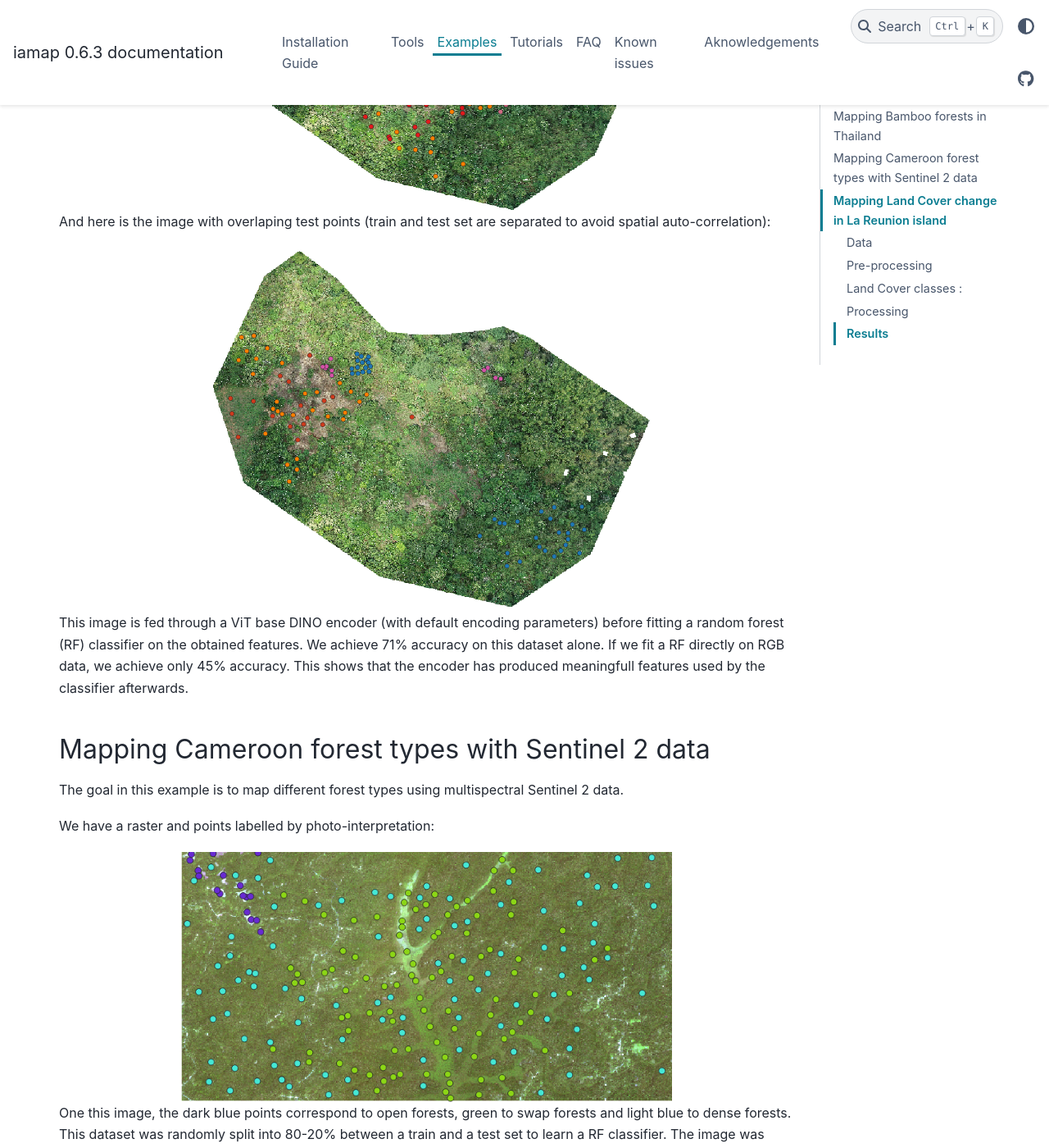
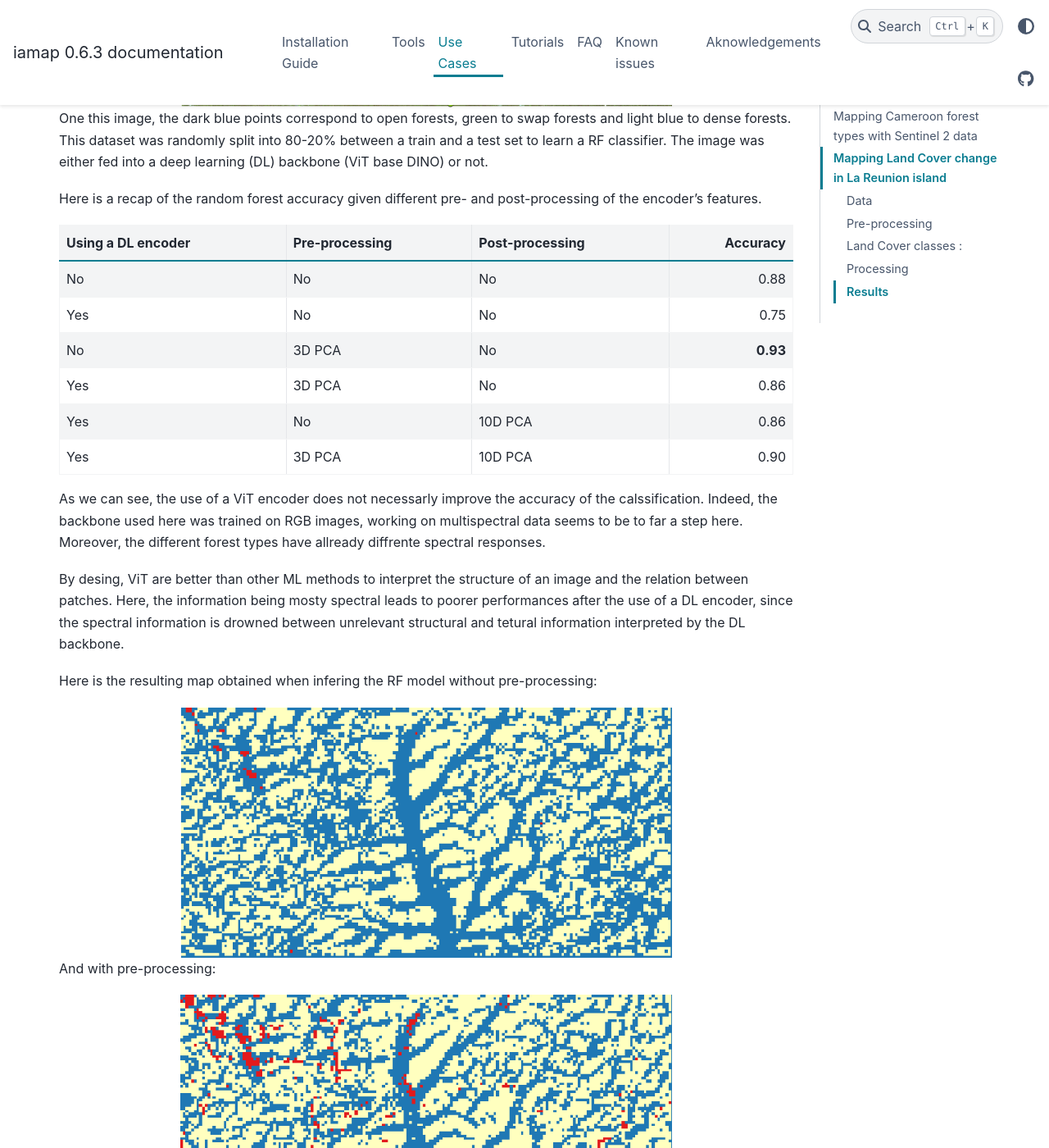
Before and after one commit to umr-amap/iamap, a Sphinx documentation site: the page built from docs/source/examples.md, in a window 1280 px wide and 1400 px high, scrolled down 617 px. Shown: the whole window at 82% size. Built offline with Sphinx 7.4.7 and the PyData theme 0.15.4, drawn with Linux system fonts in a browser that asks for light colours; some of the changed text lies outside the part shown.

Commit message:
change section name and remove bamboo example for now

````diff
--- a/docs/source/examples.md
+++ b/docs/source/examples.md
@@ -1,30 +1,30 @@
-# Examples
+# Use Cases
 
 
-## Mapping Bamboo forests in Thailand
+<!-- ## Mapping Bamboo forests in Thailand -->
 
 
-The goal in this example is to map bamboo forests in Thailand using UAV RGB data.
-Here is the image with overlaping training points (the different colors correspond to different bamboo species):
+<!-- The goal in this example is to map bamboo forests in Thailand using UAV RGB data. -->
+<!-- Here is the image with overlaping training points (the different colors correspond to different bamboo species): -->
 
-```{image} ./_static/examples/drone_train.png
-:alt: Image with training GT points
-:class: centered-image
-:width: 600px
-:align: center
-```
+<!-- ```{image} ./_static/examples/drone_train.png -->
+<!-- :alt: Image with training GT points -->
+<!-- :class: centered-image -->
+<!-- :width: 600px -->
+<!-- :align: center -->
+<!-- ``` -->
 
-And here is the image with overlaping test points (train and test set are separated to avoid spatial auto-correlation):
+<!-- And here is the image with overlaping test points (train and test set are separated to avoid spatial auto-correlation): -->
 
-```{image} ./_static/examples/drone_test.png
-:alt: Image with test GT points
-:class: centered-image
-:width: 600px
-:align: center
-```
+<!-- ```{image} ./_static/examples/drone_test.png -->
+<!-- :alt: Image with test GT points -->
+<!-- :class: centered-image -->
+<!-- :width: 600px -->
+<!-- :align: center -->
+<!-- ``` -->
 
-This image is fed through a ViT base DINO encoder (with default encoding parameters) before fitting a random forest (RF) classifier on the obtained features.
-We achieve 71% accuracy on this dataset alone. If we fit a RF directly on RGB data, we achieve only 45% accuracy. This shows that the encoder has produced meaningfull features used by the classifier afterwards.
+<!-- This image is fed through a ViT base DINO encoder (with default encoding parameters) before fitting a random forest (RF) classifier on the obtained features. -->
+<!-- We achieve 71% accuracy on this dataset alone. If we fit a RF directly on RGB data, we achieve only 45% accuracy. This shows that the encoder has produced meaningfull features used by the classifier afterwards. -->
 
 
 
````
